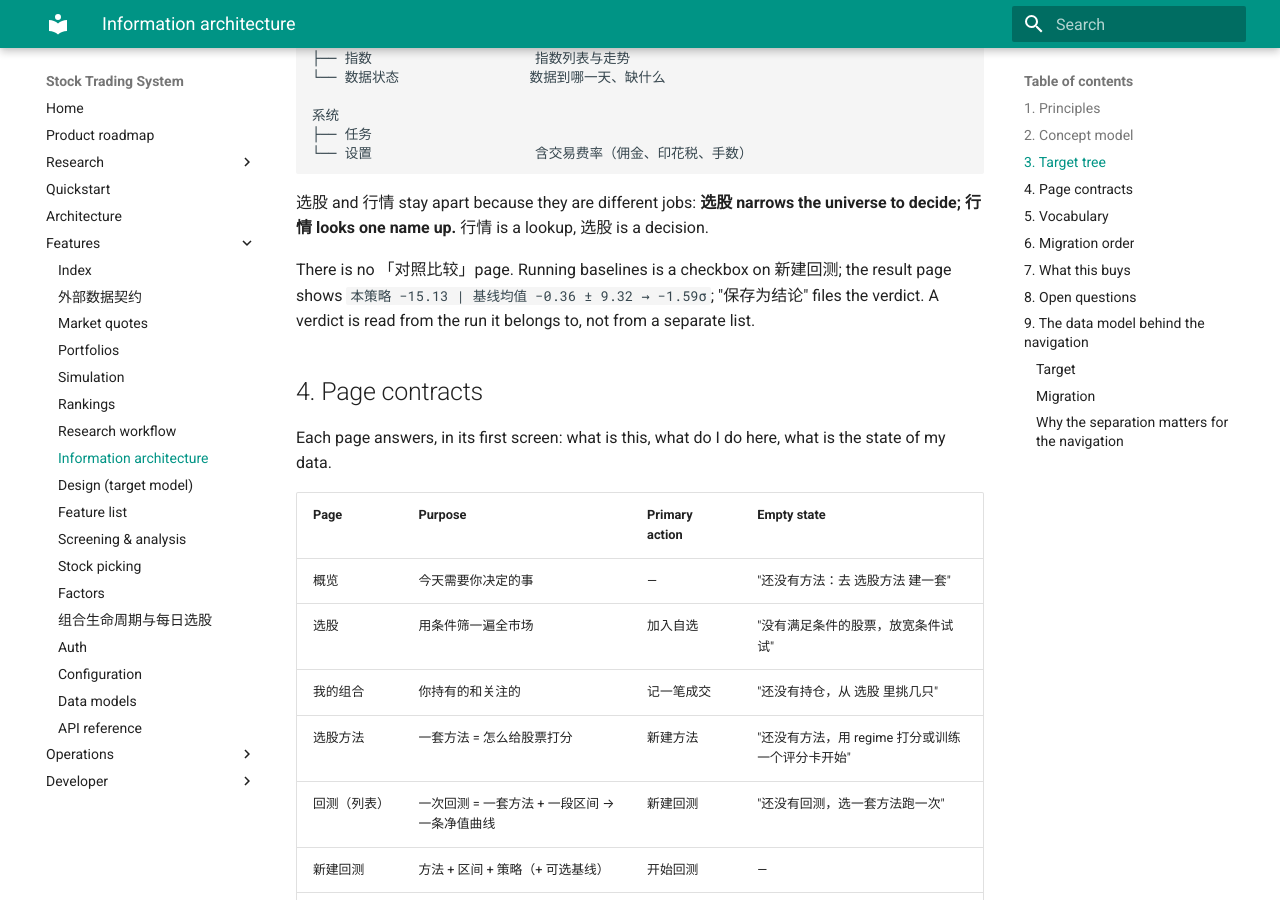
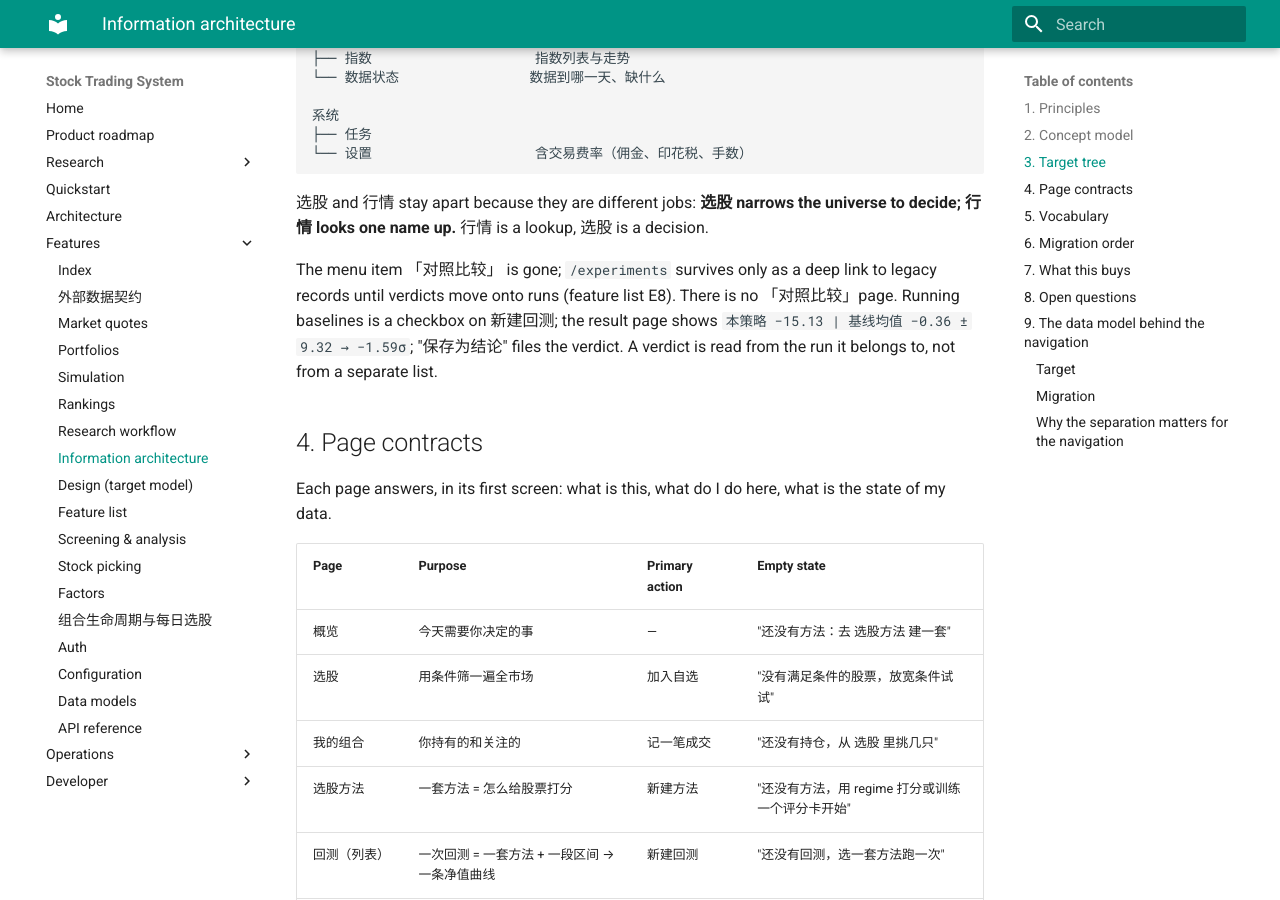
Before and after one commit to yingrui/turtle, an MkDocs documentation site: the page built from docs/features/information-architecture.md, in a window 1280 px wide and 900 px high, scrolled down 1871 px. Built offline with MkDocs 1.6.1 and Material for MkDocs 9.7.7, drawn with Linux system fonts in a browser that asks for light colours.

Commit message:
按信息架构收口：菜单去掉"对照比较"，结论归到回测上
信息架构的目标树里"研究"只有两项（选股方法、回测），对照比较不该是一级入口 —— 基线是新建回测的选项，
结论挂在回测上。菜单因此去掉该项（/experiments 仅作为旧记录的深链保留），功能清单 E8 改写为 run.verdict，
并注明现状是独立实验对象、与目标树不一致。

菜单现状：概览｜投资（选股、我的组合）｜研究（选股方法、回测）｜数据（行情、指数、数据状态）｜系统（任务）。

```diff
--- a/docs/features/information-architecture.md
+++ b/docs/features/information-architecture.md
@@ -70,7 +70,8 @@
 选股 and 行情 stay apart because they are different jobs: **选股 narrows the universe to decide; 行情 looks one
 name up.** 行情 is a lookup, 选股 is a decision.
 
-There is no 「对照比较」page. Running baselines is a checkbox on 新建回测; the result page shows
+The menu item 「对照比较」 is gone; `/experiments` survives only as a deep link to legacy records until verdicts
+move onto runs (feature list E8). There is no 「对照比较」page. Running baselines is a checkbox on 新建回测; the result page shows
 `本策略 −15.13 | 基线均值 −0.36 ± 9.32 → −1.59σ`; "保存为结论" files the verdict. A verdict is read from the
 run it belongs to, not from a separate list.
 
--- a/frontend/src/components/Layout/MainLayout.tsx
+++ b/frontend/src/components/Layout/MainLayout.tsx
@@ -3,7 +3,6 @@
 import {
   Database,
   ListChecks,
-  Beaker,
   BarChart3,
   Briefcase,
   CandlestickChart,
@@ -41,7 +40,6 @@
       { to: '/methods', icon: ListOrdered, key: 'methods', end: true },
       { to: '/factor', icon: FlaskConical, key: 'factor', end: false },
       { to: '/simulation', icon: Play, key: 'simulation', end: false },
-      { to: '/experiments', icon: Beaker, key: 'experiments', end: true },
     ],
   },
   {
```
Also changed, not shown: docs/features/feature-list.md (+1 -1 lines).
